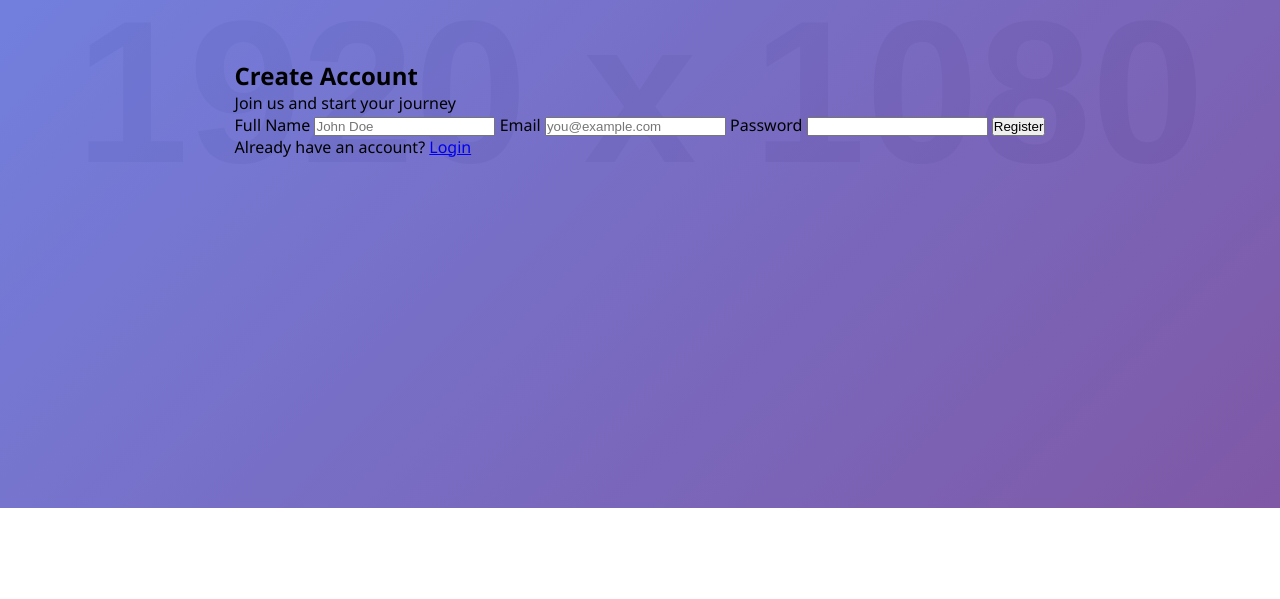
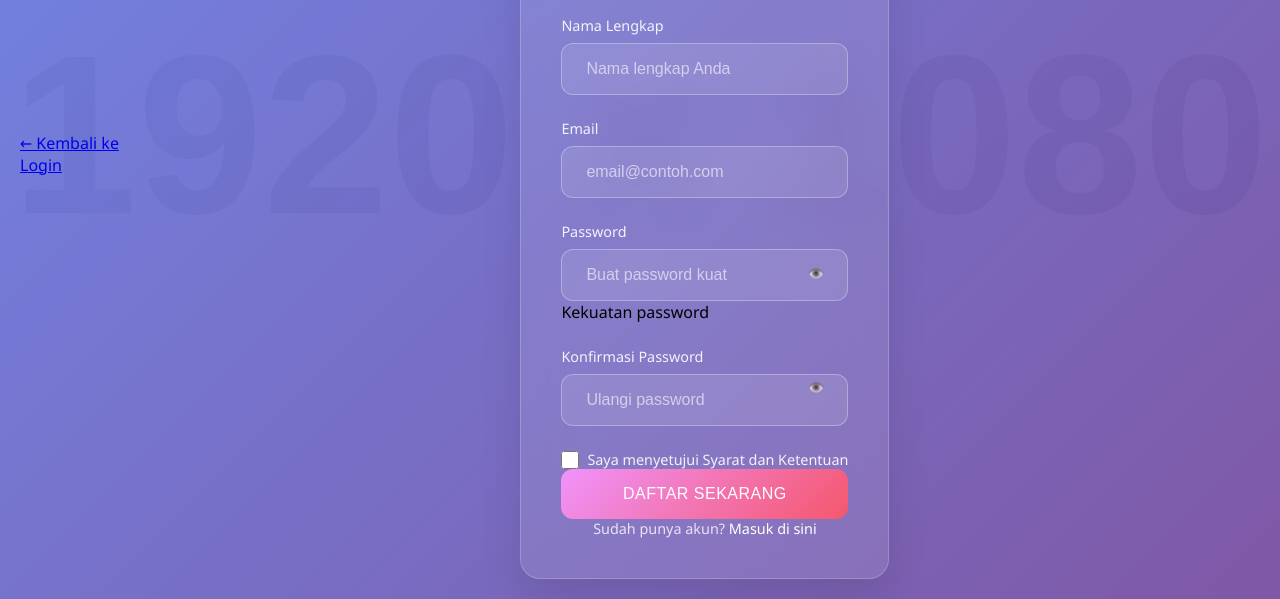
Before and after one commit to VooTzz/loginin, a plain HTML site: page register.html in a window 1280 px wide. Shown: the part 292-891 px from the top of the page. Before the commit the page ends 800 px from the top, so only its background shows below. Drawn offline with Linux system fonts and the light colour scheme; placeholder pictures from the web are drawn by us.

Commit message:
Update register.html

```diff
--- a/register.html
+++ b/register.html
@@ -1,33 +1,108 @@
 <!DOCTYPE html>
-<html lang="en">
+<html lang="id">
 <head>
-  <meta charset="UTF-8" />
-  <meta name="viewport" content="width=device-width, initial-scale=1.0" />
-  <title>Register - Glass UI</title>
-  <link rel="stylesheet" href="style.css" />
+    <meta charset="UTF-8">
+    <meta name="viewport" content="width=device-width, initial-scale=1.0">
+    <title>Registrasi - Premium Experience</title>
+    <link rel="stylesheet" href="style.css">
 </head>
 <body>
-  <div class="background"></div>
-  <div class="container">
-    <form class="glass-card" action="/register" method="POST">
-      <h2>Create Account</h2>
-      <p>Join us and start your journey</p>
+    <a href="login.html" class="back-button">← Kembali ke Login</a>
 
-      <label for="fullName">Full Name</label>
-      <input type="text" id="fullName" placeholder="John Doe" required />
+    <div class="container">
+        <div class="hero-section">
+            <h1 class="hero-title">Buat Akun Baru</h1>
+            <p class="hero-subtitle">Bergabunglah dengan komunitas eksklusif kami</p>
+        </div>
 
-      <label for="email">Email</label>
-      <input type="email" id="email" placeholder="you@example.com" required />
+        <div class="form-card">
+            <h2 class="form-title">Registrasi</h2>
 
-      <label for="password">Password</label>
-      <input type="password" id="password" placeholder="" required />
+            <div class="form-group">
+                <label class="form-label">Nama Lengkap</label>
+                <input type="text" class="form-input" placeholder="Nama lengkap Anda" required>
+            </div>
 
-      <button type="submit">Register</button>
+            <div class="form-group">
+                <label class="form-label">Email</label>
+                <input type="email" class="form-input" placeholder="email@contoh.com" required>
+            </div>
 
-      <div class="footer">
-        <p>Already have an account? <a href="index.html">Login</a></p>
-      </div>
-    </form>
-  </div>
+            <div class="form-group">
+                <label class="form-label">Password</label>
+                <input type="password" class="form-input" placeholder="Buat password kuat" id="password" required oninput="checkPasswordStrength()">
+                <button class="password-toggle">👁️</button>
+                <div class="password-strength">
+                    <div class="password-strength-fill" id="password-strength-fill"></div>
+                </div>
+                <div class="password-strength-text" id="password-strength-text">Kekuatan password</div>
+            </div>
+
+            <div class="form-group">
+                <label class="form-label">Konfirmasi Password</label>
+                <input type="password" class="form-input" placeholder="Ulangi password" id="confirm-password" required>
+                <button class="password-toggle">👁️</button>
+            </div>
+
+            <div class="form-checkbox">
+                <input type="checkbox" class="checkbox-input" id="terms" required>
+                <label for="terms">Saya menyetujui Syarat dan Ketentuan</label>
+            </div>
+
+            <button class="btn btn-primary">Daftar Sekarang</button>
+
+            <div class="form-footer">
+                Sudah punya akun? <a href="login.html">Masuk di sini</a>
+            </div>
+        </div>
+    </div>
+
+    <script>
+        // Password toggle functionality
+        document.querySelectorAll('.password-toggle').forEach(button => {
+            button.addEventListener('click', function() {
+                const input = this.previousElementSibling;
+                const type = input.type === 'password' ? 'text' : 'password';
+                input.type = type;
+                this.textContent = type === 'password' ? '👁️' : '🔒';
+            });
+        });
+
+        // Check password strength
+        function checkPasswordStrength() {
+            const password = document.getElementById('password').value;
+            const strengthBar = document.getElementById('password-strength-fill');
+            const strengthText = document.getElementById('password-strength-text');
+            let strength = 0;
+
+            if (password.length >= 8) strength++;
+            if (/[A-Z]/.test(password)) strength++;
+            if (/[0-9]/.test(password)) strength++;
+            if (/[^A-Za-z0-9]/.test(password)) strength++;
+
+            switch (strength) {
+                case 0:
+                    strengthBar.style.width = '0%';
+                    strengthText.textContent = 'Kekuatan password: Sangat Lemah';
+                    break;
+                case 1:
+                    strengthBar.style.width = '25%';
+                    strengthText.textContent = 'Kekuatan password: Lemah';
+                    break;
+                case 2:
+                    strengthBar.style.width = '50%';
+                    strengthText.textContent = 'Kekuatan password: Sedang';
+                    break;
+                case 3:
+                    strengthBar.style.width = '75%';
+                    strengthText.textContent = 'Kekuatan password: Kuat';
+                    break;
+                case 4:
+                    strengthBar.style.width = '100%';
+                    strengthText.textContent = 'Kekuatan password: Sangat Kuat';
+                    break;
+            }
+        }
+    </script>
 </body>
 </html>
```
